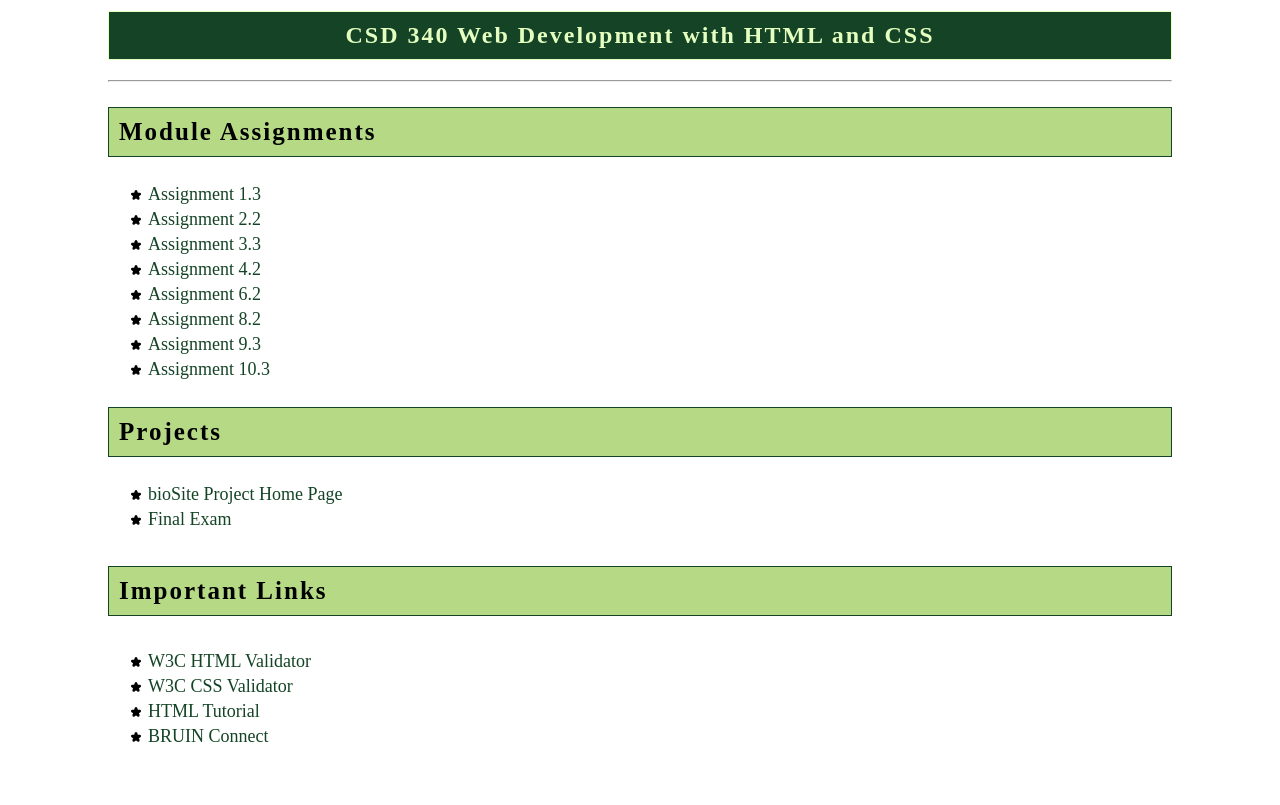
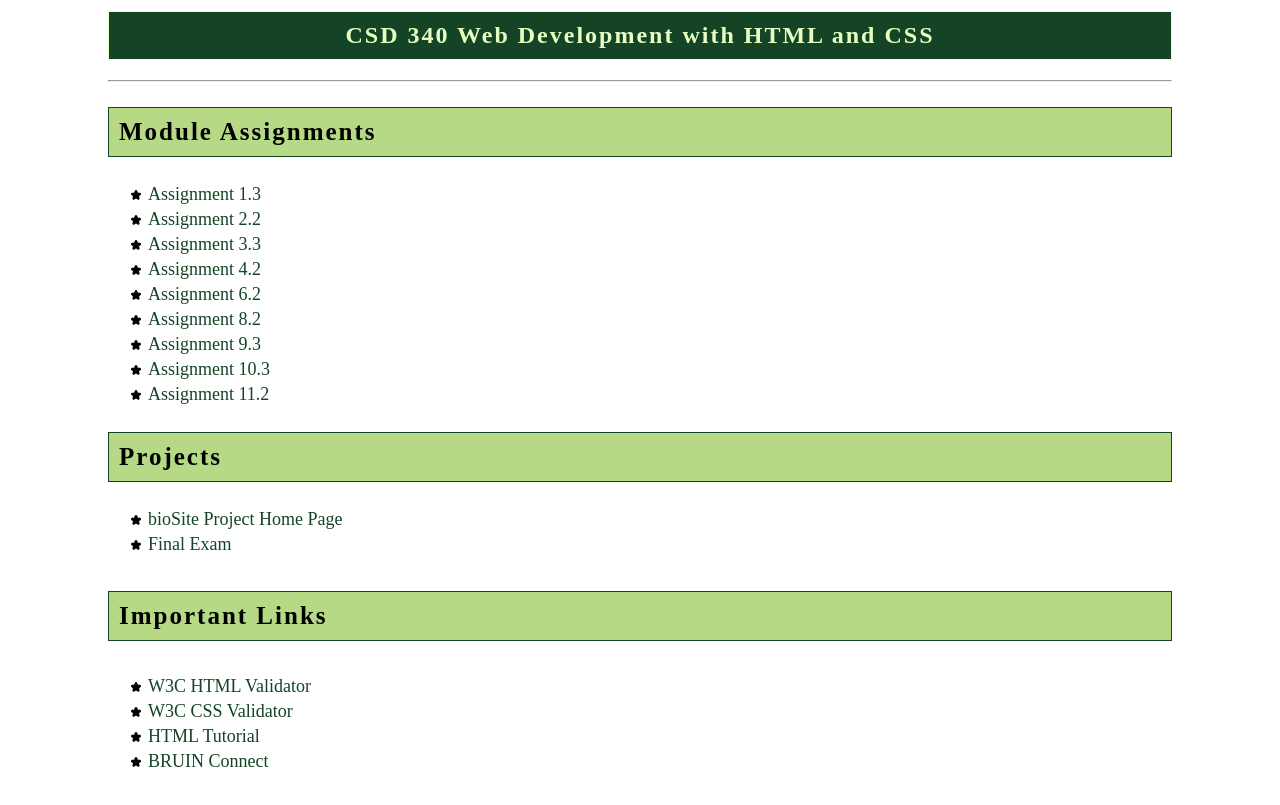
Before and after one commit to D-Faison/CSD_340, a plain HTML site: page index.html in a window 1280 px wide. Shown: the part 119-924 px from the top of the page. Drawn offline with Linux system fonts and the light colour scheme; a web font is replaced by a local one.

Commit message:
Update index.html

```diff
--- a/index.html
+++ b/index.html
@@ -27,7 +27,9 @@
                 <li><a href="module-8/Faison_Mod8_2.html"> Assignment 8.2</a></li>
                 <li><a href="module-9/Faison_Mod9_3.html"> Assignment 9.3</a></li>
                 <li><a href="module-10/Faison_Mod10_3.html"> Assignment 10.3</a></li>
+                <li><a href="module-11/Faison_Mod11_2.html"> Assignment 11.2</a></li>
             </ul>
+
 
             <h3> Projects</h3>
             <ul>
```
